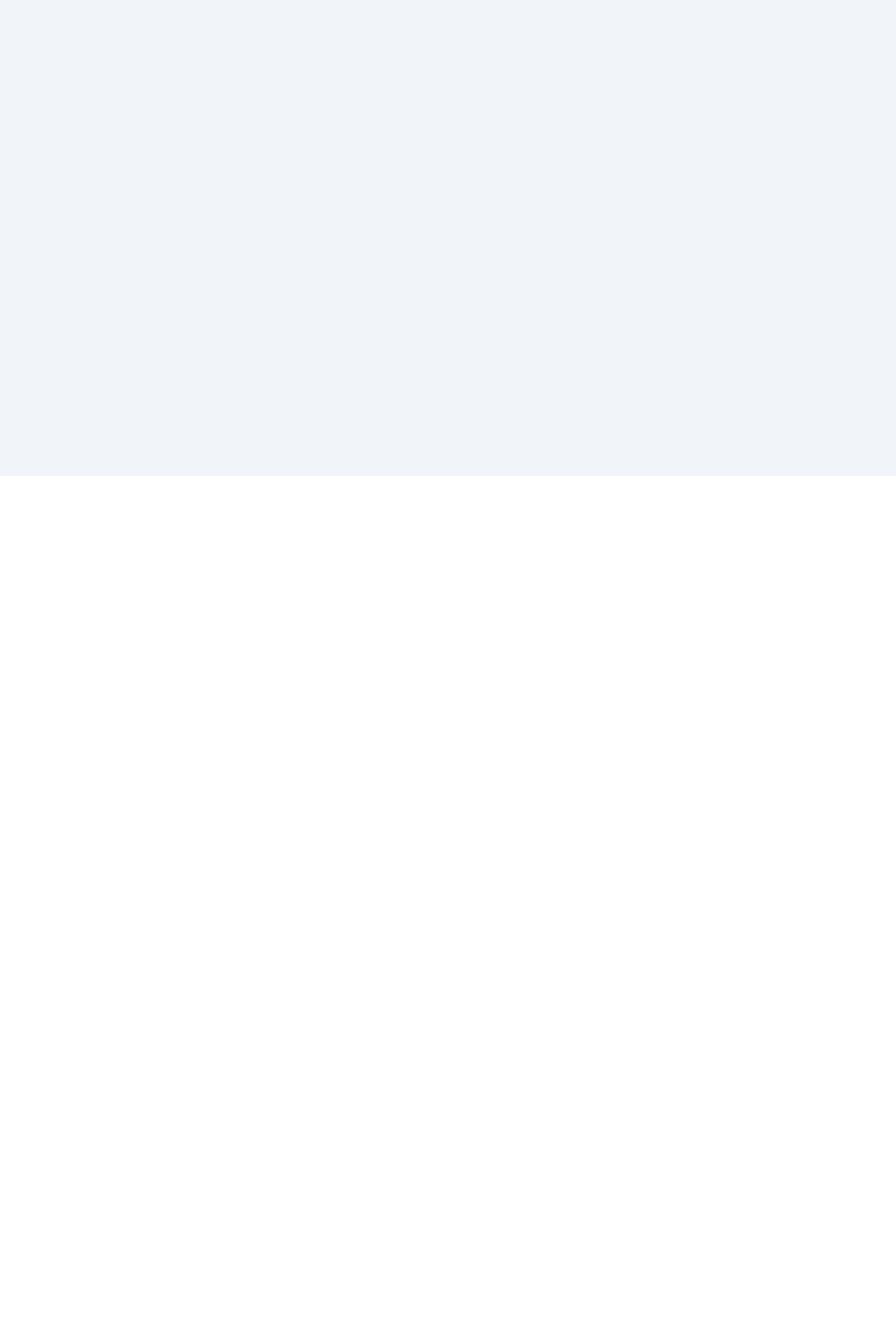
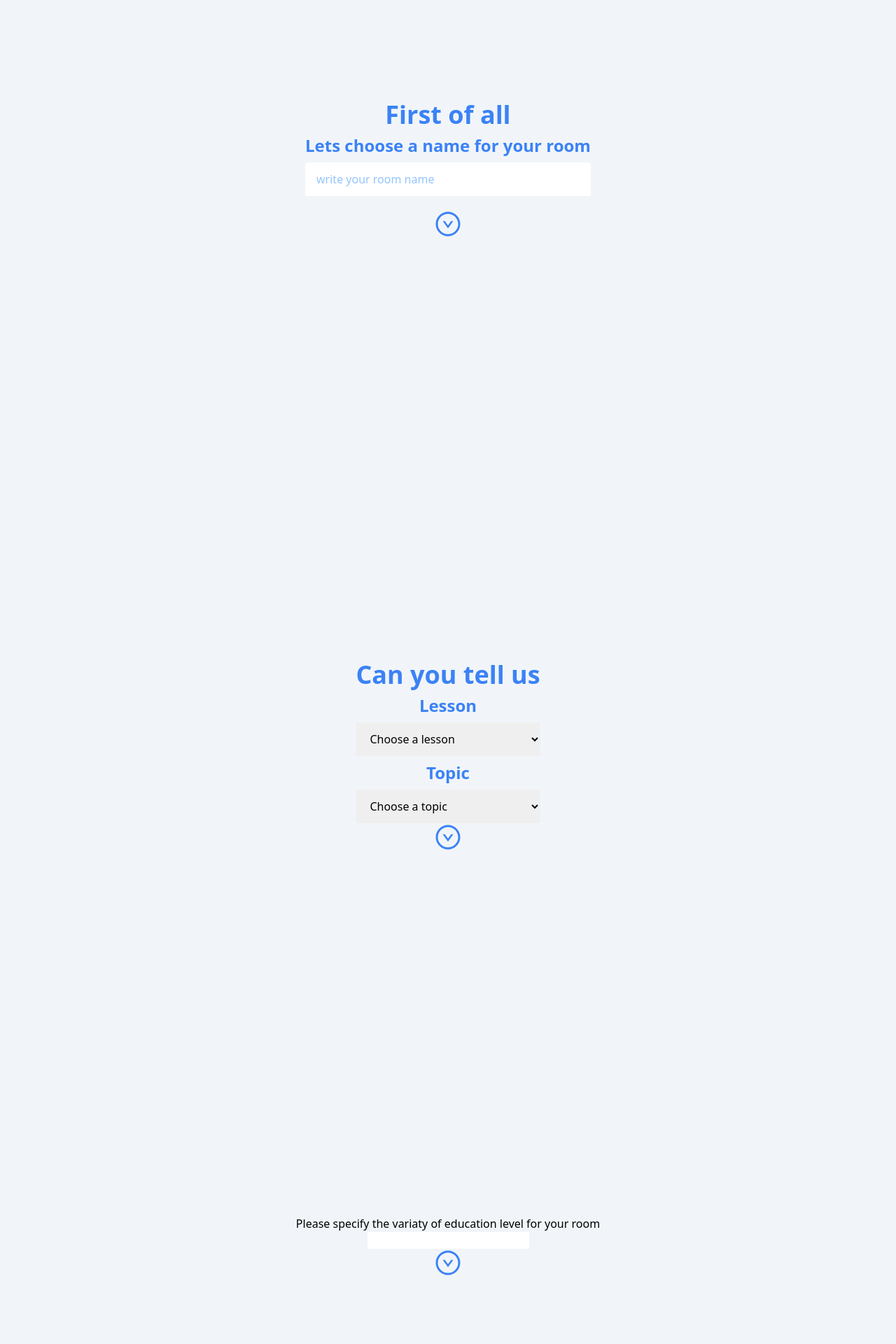
Before and after one commit to BatuhanAC/calisma_odasi, a React (Create React App) app: page /create-room in a window 1280 px wide. Shown: the part 120-2040 px from the top of the page at 70% size. Before the commit the page ends 800 px from the top, so only its background shows below. Built offline with nearby package versions, Linux system fonts and the light colour scheme; no server answers; sample sign-in values are in the browser's storage.

Commit message:
create room component updated

```diff
--- a/package.json
+++ b/package.json
@@ -20,6 +20,7 @@
     "react-redux": "^8.0.2",
     "react-router-dom": "^6.3.0",
     "react-scripts": "5.0.1",
+    "react-scroll": "^1.8.7",
     "web-vitals": "^2.1.4",
     "yup": "^0.32.11"
   },
--- a/src/App.js
+++ b/src/App.js
@@ -8,27 +8,43 @@ import { Route, Routes, useLocation } from "react-router-dom";
 import { QueryClientProvider, QueryClient } from "@tanstack/react-query";
 import PrivateRoute from "./components/controller/PrivateRoute";
 import { Toaster } from "react-hot-toast";
+import { CreateRoom } from "./components/macros/CreateRoom";
 
 function App() {
   const queryClient = new QueryClient();
-  const location = useLocation()
-  if(localStorage.getItem('isLogged')) {
+  const location = useLocation();
+  if (localStorage.getItem("isLogged")) {
     //Gece gece kafam durdu
   } else {
-    localStorage.setItem('isLogged', false)
+    localStorage.setItem("isLogged", false);
   }
 
   return (
     <QueryClientProvider client={queryClient}>
-      <div className="bg-slate-100 h-screen justify-center items-center">
-      <Toaster position="top-right" />
-      {location.pathname !== "/session" && <Header />}
-      <Routes>
-        <Route path='/' element={<Main />} auth={true} />
-        <Route path='account' element={<PrivateRoute><Account/></PrivateRoute>} />
-        <Route path='login' element={<Login />} />
-        <Route path='session' element={<PrivateRoute><Session/></PrivateRoute>} />
-      </Routes>
+      <div className='bg-slate-100 h-screen justify-center items-center'>
+        <Toaster position='top-right' />
+        {location.pathname !== "/session" && <Header />}
+        <Routes>
+          <Route path='/' element={<Main />} auth={true} />
+          <Route
+            path='account'
+            element={
+              <PrivateRoute>
+                <Account />
+              </PrivateRoute>
+            }
+          />
+          <Route path='login' element={<Login />} />
+          <Route
+            path='session'
+            element={
+              <PrivateRoute>
+                <Session />
+              </PrivateRoute>
+            }
+          />
+          <Route path='create-room' element={<CreateRoom />} />
+        </Routes>
       </div>
       {/** React Query Devtool */}
     </QueryClientProvider>
--- /dev/null
+++ b/src/components/macros/CreateRoom.js
@@ -0,0 +1,122 @@
+import React, { useState } from "react";
+import { AiOutlineDownCircle } from "react-icons/ai";
+import { Link, Element } from "react-scroll";
+export const CreateRoom = () => {
+  const [name, setName] = useState(null);
+  return (
+    <>
+      {/** Getting Room Name */}
+      <div className='w-full h-screen bg-slate-100 flex flex-col items-center pt-48'>
+        <div>
+          <div className='flex flex-col items-center'>
+            <p className='text-4xl font-bold text-blue-500 mt-2 cursor-default'>
+              First of all
+            </p>
+            <p className='text-2xl font-bold text-blue-500 mt-2 cursor-default'>
+              Lets choose a name for your room
+            </p>
+          </div>
+          <div className='flex flex-col items-center justify-center mt-2'>
+            <input
+              type='text'
+              placeholder='write your room name'
+              className='py-3 px-4 w-full rounded shadow font-thin placeholder-blue-300 focus:outline-none focus:shadow-lg focus:shadow-slate-200 duration-100 shadow-gray-100'
+            />
+            <div className='mt-5'>
+              <button>
+                <Link name='name' to='lessonAndTopic' smooth spy offset={-400}>
+                  <AiOutlineDownCircle
+                    size={40}
+                    className='text-blue-500 hover:text-blue-600'
+                  />
+                </Link>
+              </button>
+            </div>
+          </div>
+        </div>
+      </div>
+      {/** Getting Room Lesson and Topic */}
+      <div className='w-full h-screen bg-slate-100 flex flex-col items-center pt-48 '>
+        <div>
+          <p className='text-4xl font-bold text-blue-500 mt-2 cursor-default'>
+            Can you tell us
+          </p>
+          <div className='flex flex-col items-center'>
+            <p className='text-2xl font-bold text-blue-500 mt-2 cursor-default'>
+              Lesson
+            </p>
+            <select
+              id='countries'
+              class='py-3 mt-2 px-4 w-full rounded shadow font-thin placeholder-blue-300 focus:outline-none focus:shadow-lg focus:shadow-slate-200 duration-100 shadow-gray-100'
+            >
+              <option selected>Choose a lesson</option>
+              <option value='US'>United States</option>
+              <option value='CA'>Canada</option>
+              <option value='FR'>France</option>
+              <option value='DE'>Germany</option>
+            </select>
+          </div>{" "}
+          <div className='flex flex-col items-center'>
+            <p className='text-2xl font-bold text-blue-500 mt-2 cursor-default'>
+              Topic
+            </p>
+            <select
+              id='countries'
+              class='py-3 mt-2 px-4 w-full rounded shadow font-thin placeholder-blue-300 focus:outline-none focus:shadow-lg focus:shadow-slate-200 duration-100 shadow-gray-100'
+            >
+              <option selected>Choose a topic</option>
+              <option value='US'>United States</option>
+              <option value='CA'>Canada</option>
+              <option value='FR'>France</option>
+              <option value='DE'>Germany</option>
+            </select>
+          </div>
+        </div>
+        <Link
+          name='lessonAndTopic'
+          to='educationLevel'
+          smooth
+          spy
+          offset={-400}
+        >
+          <AiOutlineDownCircle
+            size={40}
+            className='text-blue-500 hover:text-blue-600'
+          />
+        </Link>
+      </div>
+      {/** Getting Room Education Level */}
+      <div className='w-full h-screen bg-slate-100 flex flex-col items-center pt-48'>
+        <p>Please specify the variaty of education level for your room</p>
+        <input type='text' placeholder='' />
+        <Link name='educationLevel' to='maxUser' smooth spy offset={-400}>
+          <AiOutlineDownCircle
+            size={40}
+            className='text-blue-500 hover:text-blue-600'
+          />
+        </Link>
+      </div>
+      {/** Getting Room Max User */}
+      <div className='w-full h-screen bg-slate-100 flex flex-col items-center pt-48'>
+        <p>Can You tell us maximum user</p>
+        <input type={"number"} name='' id='' />
+        <Link name='maxUser' to='roomType' smooth spy offset={-400}>
+          <AiOutlineDownCircle
+            size={40}
+            className='text-blue-500 hover:text-blue-600'
+          />
+        </Link>
+      </div>
+      {/** Getting Room Type */}
+      <div
+        name='roomType'
+        className='w-full h-screen bg-slate-100 flex flex-col items-center '
+      >
+        <p>
+          Lastly do you prefer text chat, voice chat, whiteboard or all of them
+        </p>{" "}
+        <input type={"number"} name='' id='' />
+      </div>
+    </>
+  );
+};
--- a/src/components/macros/Header.js
+++ b/src/components/macros/Header.js
@@ -3,27 +3,30 @@ import { useSelector } from "react-redux";
 import { NavLink } from "react-router-dom";
 
 const Header = () => {
-  const user = useSelector(state => state.auth.user)
-  const isLogged = localStorage.getItem('isLogged')
+  const user = useSelector((state) => state.auth.user);
+  const isLogged = localStorage.getItem("isLogged");
   return (
     <div className='flex p-5 bg-blue-600 font-bold text-[#fff]'>
       <NavLink className='mx-3 hover:text-[#d8d8d8]' to={""}>
         Main
       </NavLink>
-      {
-      isLogged === "true" ?
+      {isLogged === "true" ? (
         <>
           <NavLink className='mx-3 hover:text-[#d8d8d8]' to={"/account"}>
             {user ? user.email : "Account"}
           </NavLink>
         </>
-      :
+      ) : (
         <>
           <NavLink className='mx-3 hover:text-[#d8d8d8]' to={"/login"}>
             Login/SignUp
           </NavLink>
         </>
-      }
+      )}
+      <NavLink className='mx-3  hover:text-[#d8d8d8]' to={"/create-room"}>
+        {" "}
+        Create Room
+      </NavLink>
     </div>
   );
 };
--- a/src/components/macros/Main.js
+++ b/src/components/macros/Main.js
@@ -1,31 +1,15 @@
-import React from "react";
+import React, { useEffect } from "react";
 import { RoomBox } from "../micros/RoomBox";
-import { useRoomsData } from "../../hooks/useRoomData";
+import { storeRooms } from "../../firebase-config";
+import { useSelector } from "react-redux";
+const Main = () => {
+  const { rooms } = useSelector((state) => state.rooms);
+  console.log(rooms);
 
-const Main = () => {
-  const onSuccess = (data) => {
-    console.log({ data });
-  };
-
-  const onError = (error) => {
-    console.log({ error });
-  };
-
-  const { isLoading, data, isError, error, refetch } = useRoomsData(
-    onSuccess,
-    onError
-  );
-  if (isLoading) {
-    return <div>Loading...</div>;
-  }
-  if (isError) {
-    return <div>{error}</div>;
-  }
   return (
     <div className='grid grid-cols-1 gap-5 lg:grid-cols-2 bg-slate-100'>
-      {data.data.map((room) => (
-        <RoomBox room={room} />
-      ))}
+      <button onClick={() => storeRooms()}>Bas</button>
+      {rooms && rooms?.map((room) => <RoomBox room={room} />)}
     </div>
   );
 };
--- a/src/firebase-config.js
+++ b/src/firebase-config.js
@@ -1,7 +1,24 @@
 import { initializeApp } from "firebase/app";
-import { getAuth, createUserWithEmailAndPassword, signInWithEmailAndPassword, onAuthStateChanged, signOut } from "firebase/auth";
-import {toast} from "react-hot-toast"
+import {
+  getAuth,
+  createUserWithEmailAndPassword,
+  signInWithEmailAndPassword,
+  onAuthStateChanged,
+  signOut,
+} from "firebase/auth";
+import { toast } from "react-hot-toast";
 import { userControl } from "./components/controller/userControl";
+import {
+  getFirestore,
+  collection,
+  getDocs,
+  doc,
+  setDoc,
+  Timestamp,
+  addDoc,
+} from "firebase/firestore";
+import store from "./store";
+import { setRooms } from "./store/rooms";
 
 const firebaseConfig = {
   apiKey: process.env.REACT_APP_apiKey,
@@ -9,29 +26,56 @@ const firebaseConfig = {
   projectId: process.env.REACT_APP_projectId,
   storageBucket: process.env.REACT_APP_storageBucket,
   messagingSenderId: process.env.REACT_APP_messagingSenderId,
-  appId: process.env.REACT_APP_appId
+  appId: process.env.REACT_APP_appId,
 };
 
 const app = initializeApp(firebaseConfig);
 const auth = getAuth();
+const db = getFirestore(app);
+onAuthStateChanged(auth, (user) => {
+  userControl(user || false);
+});
 
-
-onAuthStateChanged(auth, user => {
-  userControl(user || false)
-})
-
-export const login = async(email, password) => {
+export const login = async (email, password) => {
   try {
-     await signInWithEmailAndPassword(auth, email, password)
+    await signInWithEmailAndPassword(auth, email, password);
   } catch (error) {
-     toast.error(error.code)
+    toast.error(error.code);
   }
-
-}
-
-
+};
 
 export const logout = async () => {
-  await signOut(auth)
-  localStorage.setItem('isLogged', false)
-}
+  await signOut(auth);
+  localStorage.setItem("isLogged", false);
+};
+
+export const storeRooms = async () => {
+  let rooms = [];
+  const querySnapshot = await getDocs(collection(db, "rooms"));
+  querySnapshot.forEach((doc) => {
+    rooms.push(doc.data());
+  });
+  store.dispatch(setRooms(rooms));
+};
+
+export const addRoom = async (
+  name,
+  maxUser,
+  educationLevel,
+  roomType,
+  lesson,
+  topic,
+  auth
+) => {
+  const docRef = await addDoc(collection(db, "rooms"), {
+    name,
+    maxUser,
+    educationLevel,
+    roomType,
+    lesson,
+    topic,
+    auth,
+    createdAt: Timestamp.fromDate(new Date()),
+  });
+  console.log("Document written with ID: ", docRef.id, docRef);
+};
--- a/src/hooks/useRoomData.js
+++ /dev/null
@@ -1,13 +0,0 @@
-import { useQuery } from "@tanstack/react-query";
-import axios from "axios";
-const fetchRooms = () => {
-  return axios.get("http://localhost:4000/rooms");
-};
-
-export const useRoomsData = (onSuccess, onError) => {
-  return useQuery(["rooms"], fetchRooms, {
-    onSuccess,
-    onError,
-    refetchOnMount: true,
-  });
-};
--- /dev/null
+++ b/src/store/rooms.js
@@ -0,0 +1,18 @@
+import { createSlice } from "@reduxjs/toolkit";
+
+const initialState = {
+  rooms: null,
+};
+
+const rooms = createSlice({
+  name: "rooms",
+  initialState,
+  reducers: {
+    setRooms: (state, action) => {
+      state.rooms = action.payload;
+    },
+  },
+});
+
+export const { setRooms } = rooms.actions;
+export default rooms.reducer;
```
Also changed, not shown: src/components/micros/RoomBox.js (+10 -9 lines), src/store/index.js (+6 -5 lines), 1 other file (tests, documents, lock files or other folders). Lines whose indentation alone changed are shown as unchanged.
